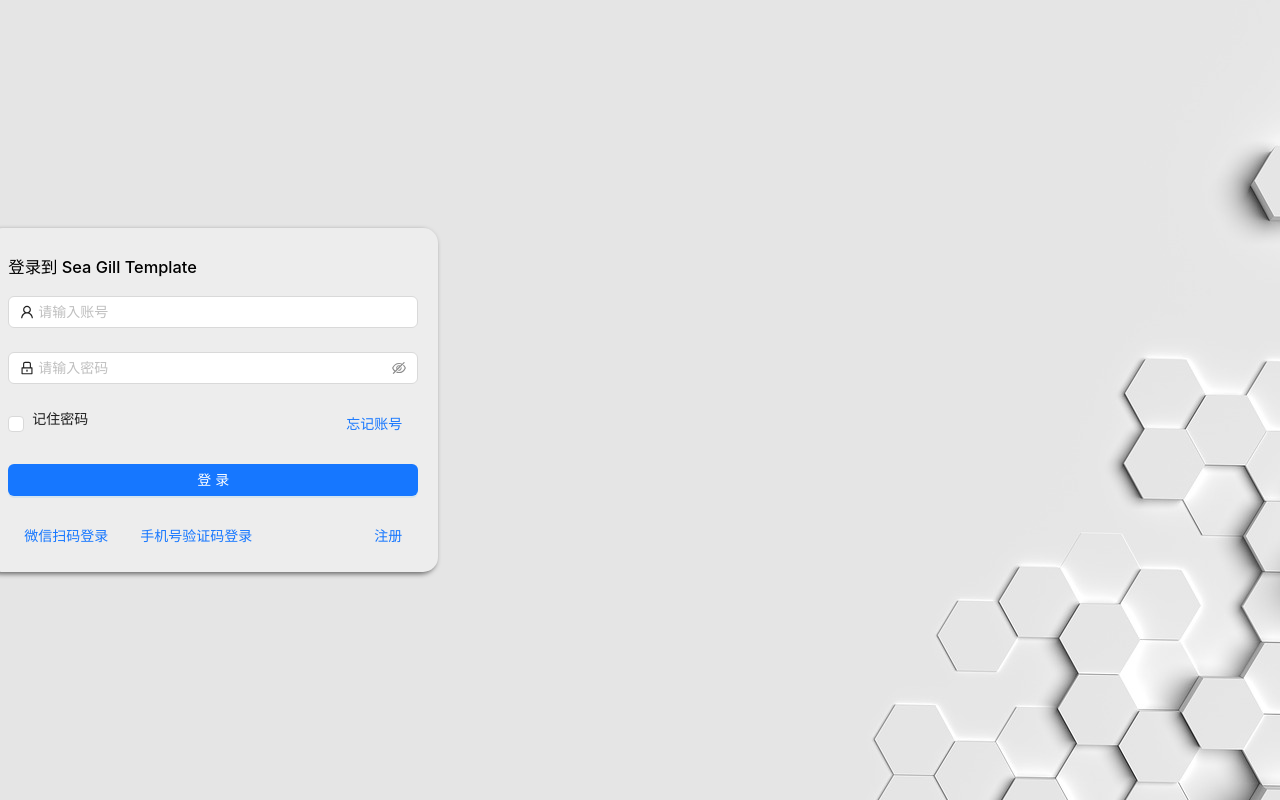
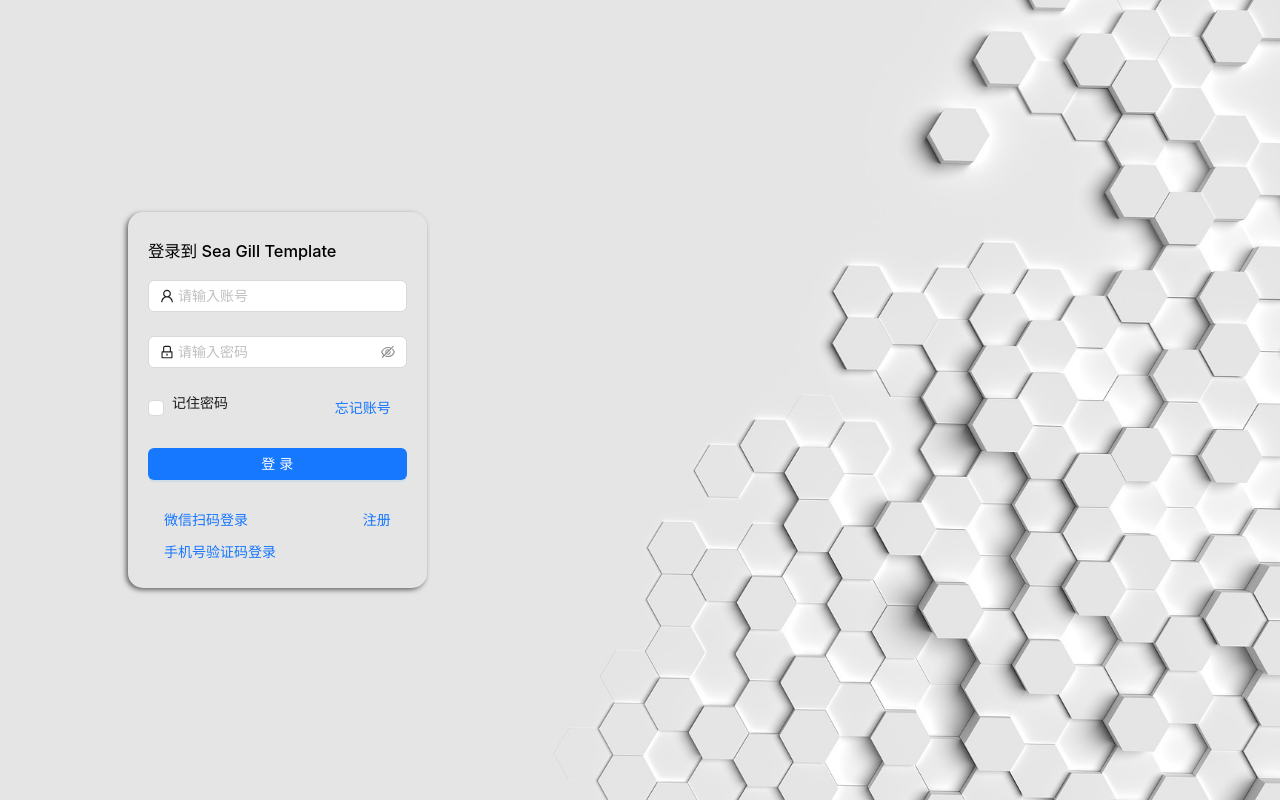
Before and after one commit to seagill/template-admin-react, a React (Vite) app: page /temp/react/login in a window 1280 px wide. Built offline with nearby package versions, Linux system fonts and the light colour scheme.

Commit message:
fix: login style

```diff
--- a/src/pages/Login/index.module.less
+++ b/src/pages/Login/index.module.less
@@ -1,19 +1,21 @@
 .login{
   height: 100%;
   background-image: url('../../assets/img/login_bg.jpg');
+  background-repeat: no-repeat;
+  background-size: cover;
 }
 .center{
   height: 100%;
   display: flex;
   flex-direction: column;
-  align-items: center;
   justify-content: center;
+  padding-left: 10VW;
 }
 .form{
-  width: 450px;
+  max-width: 450px;
   padding: 20px;
   padding-top: 30px;
-  background-color: #ffffff50;
+  background-color: #e5e5e5;
   border-radius: 15px;
   box-shadow:  -2px 2px 5px 0px #666;
 }
--- a/src/pages/Login/index.tsx
+++ b/src/pages/Login/index.tsx
@@ -1,6 +1,6 @@
 import { Form, Button, Input, Row, Col, Checkbox, QRCode } from 'antd';
 import styles from './index.module.less';
-import { useState } from 'react';
+import { useEffect, useState } from 'react';
 import { LockOutlined, UserOutlined, MailOutlined, MobileOutlined } from '@ant-design/icons';
 import { useNavigate } from 'react-router-dom';
 import { useStoreDispatch } from '@/store';
@@ -28,6 +28,10 @@ export default function Login() {
     formRef.resetFields();
     setLoginType(type);
   };
+
+  useEffect(() => {
+    formRef.resetFields();
+  }, []);
 
   const handleLogin = async () => {
     try {
@@ -57,7 +61,7 @@ export default function Login() {
                 </Form.Item>
                 {loginType === 'Account' && (
                   <Form.Item name='password' rules={[{ required: true, message: '请输入密码' }]}>
-                    <Input.Password placeholder='请输入密码' prefix={<LockOutlined />} />
+                    <Input.Password autoComplete='new-password' placeholder='请输入密码' prefix={<LockOutlined />} />
                   </Form.Item>
                 )}
                 {loginType === 'SmsCode' && (
```
